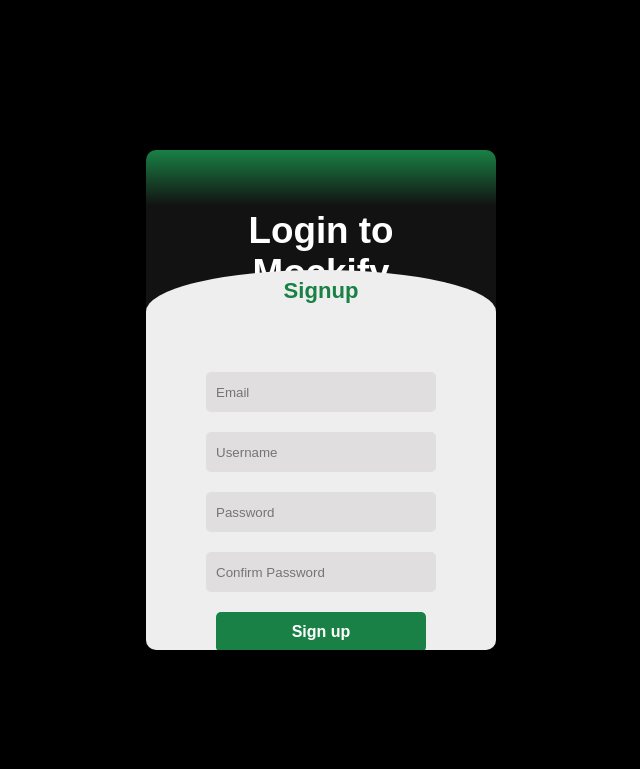
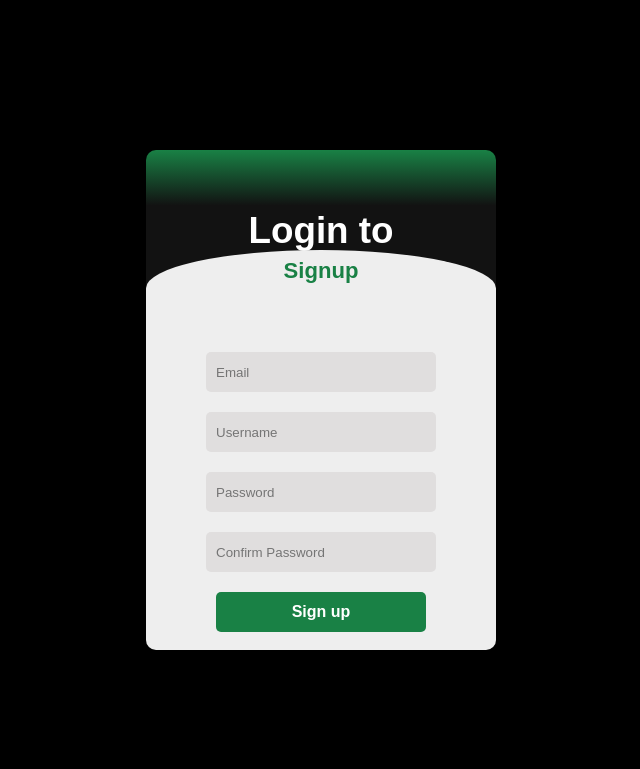
Before and after one commit to doanlng/mockifydb, a PHP site: page /login.html in a window 1280 px wide, after a click on "Login to Mockify". Shown: the top 769 px of the page, without its empty margins (319-959 px from the left). Run offline with PHP 8.4, Linux system fonts and the light colour scheme.

Commit message:
working login

```diff
--- a/login.css
+++ b/login.css
@@ -78,7 +78,7 @@ button:hover {
 }
 
 .signup {
-    height: 500px;
+    height: 460px;
     background: #eee;
     border-radius: 60% / 10%;
     transform: translateY(-160px);
@@ -91,7 +91,7 @@ button:hover {
 }
 
 #chk:checked~.signup {
-    transform: translateY(-500px);
+    transform: translateY(-520px);
 }
 
 #chk:checked~.signup label {
--- a/login.html
+++ b/login.html
@@ -3,7 +3,6 @@
 <link rel="stylesheet" href="login.css">
 <head>
     <title>Mockify</title>
-    <link rel="stylesheet" type="text/css" href="slide navbar style.css">
 </head>
 <!-- SOURCE : https://codepen.io/mamislimen/pen/jOwwLvy -->
 <body>
```
